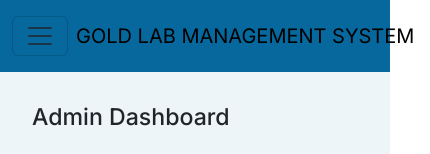
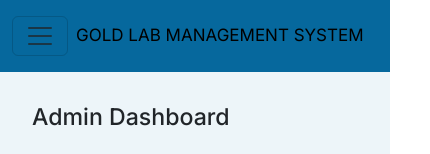
Before and after one commit to isasarhan/frontend-goldlab, a Next.js app: page / in a window 390 px wide. Shown: the top 154 px of the page, 430 px wide, since content can reach past the window. Built offline with nearby package versions, Linux system fonts and the light colour scheme; no server answers.

Commit message:
mobile header font size

```diff
--- a/components/dashboard/dashboard.css
+++ b/components/dashboard/dashboard.css
@@ -10,3 +10,8 @@
 .offcanvas{
     transition: all 0.3s ease-in-out !important;
 }
+@media (max-width: 768px) {
+    .navbar-brand {
+        font-size: 17px !important;
+    }
+}
--- a/components/dashboard/dashboard.jsx
+++ b/components/dashboard/dashboard.jsx
@@ -52,7 +52,7 @@ const Dashboard = ({ children }) => {
                                 aria-label="Toggle navigation">
                                 <span className="navbar-toggler-icon"></span>
                             </button>
-                            {width < 768 ? <Link className='navbar-brand' href={'/'}>GOLD LAB MANAGEMENT SYSTEM</Link> : ''}
+                            {width < 768 ? <Link className='navbar-brand ' href={'/'}>GOLD LAB MANAGEMENT SYSTEM</Link> : ''}
                         </div>
                         <div className="collapse navbar-collapse" id="navbarNavAltMarkup">
                             <div className="navbar-nav w-100  align-items-center">
```
